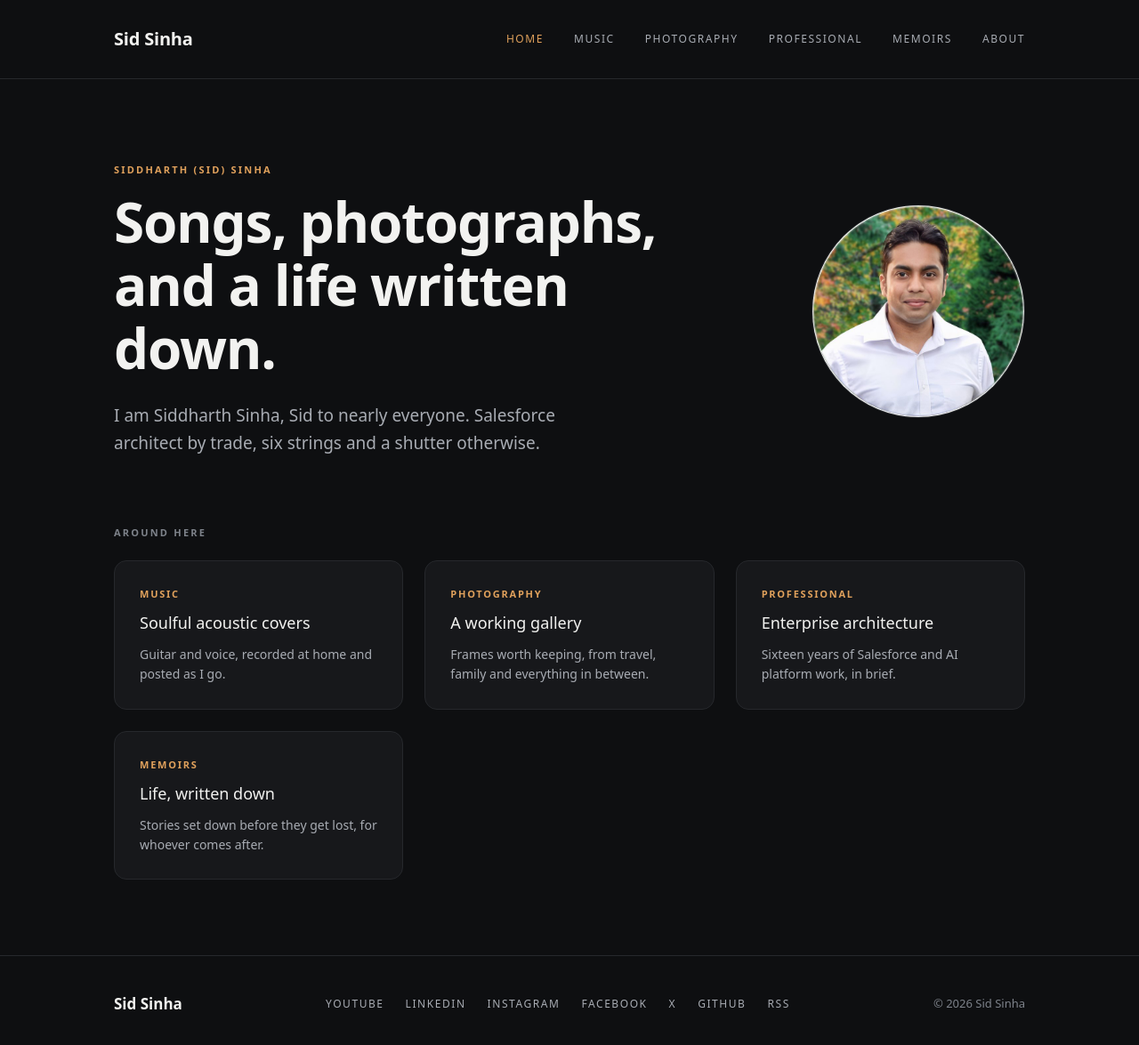
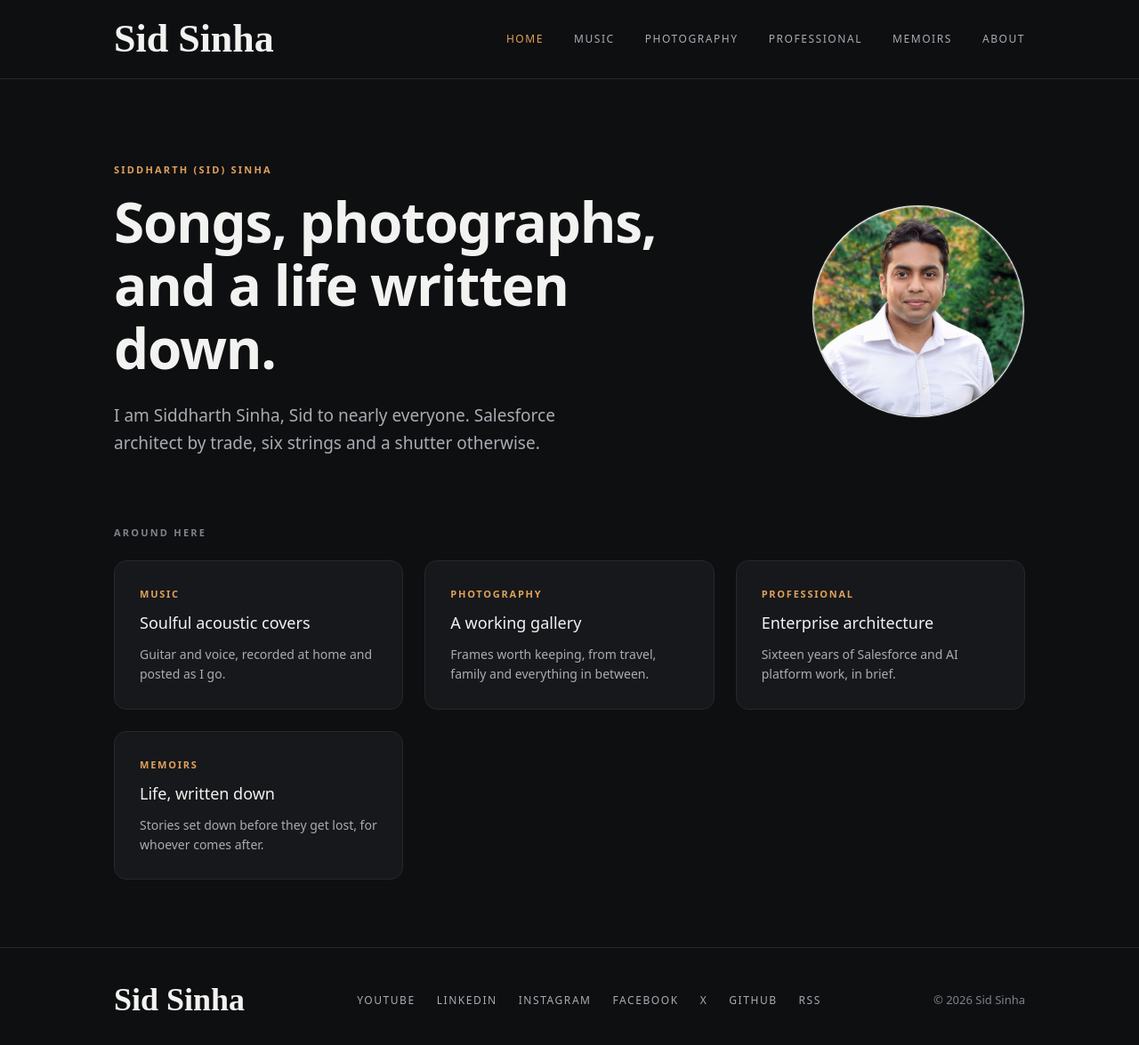
Before and after one commit to SidSays/SidSays.github.io, a Jekyll site: the page built from index.html, in a window 1280 px wide and 1182 px high. Shown: the top 1175 px of the window at 89% size. Built offline with Jekyll 4.4.1, drawn with Linux system fonts in a browser that asks for light colours; some web fonts are replaced.

Commit message:
Add files via upload

```diff
--- a/assets/css/site.css
+++ b/assets/css/site.css
@@ -810,3 +810,20 @@ img { max-width: 100%; height: auto; display: block; }
   .nav-toggle-bar::before,
   .nav-toggle-bar::after { transition: none; }
 }
+
+/* --- Signature wordmark: "Sid Sinha" in Qwitcher Grypen ---------- */
+/* The font is loaded for just the letters of "Sid Sinha", so any    */
+/* change to the name text also needs the font link in the layout    */
+/* updated. Script faces read small, hence the larger sizes.         */
+
+.wordmark,
+.foot-name {
+  font-family: 'Qwitcher Grypen', 'Google Sans Flex', cursive;
+  font-weight: 700;
+  font-variation-settings: normal;
+  letter-spacing: 0;
+  line-height: 1;
+}
+
+.wordmark { font-size: 2.75rem; }
+.foot-name { font-size: 2.25rem; }
```
